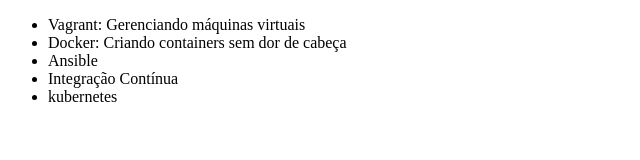
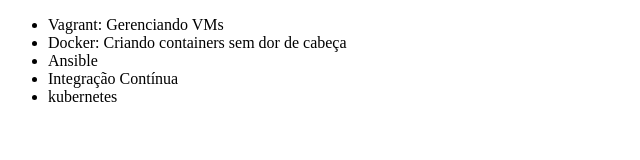
Before and after one commit to smaxxximus/slm-aula, a plain HTML site: page index.html in a window 1280 px wide. Shown: the whole page, without its empty margins (0-640 px from the left). Drawn offline with Linux system fonts and the light colour scheme.

Commit message:
alterando maquinas virtuais para VMs

```diff
--- a/index.html
+++ b/index.html
@@ -6,7 +6,7 @@
 </head>
 <body>
     <ul>
-        <li>Vagrant: Gerenciando máquinas virtuais</li>
+        <li>Vagrant: Gerenciando VMs</li>
         <li>Docker: Criando containers sem dor de cabeça</li>
         <li>Ansible</li>
         <li>Integração Contínua</li>
```
